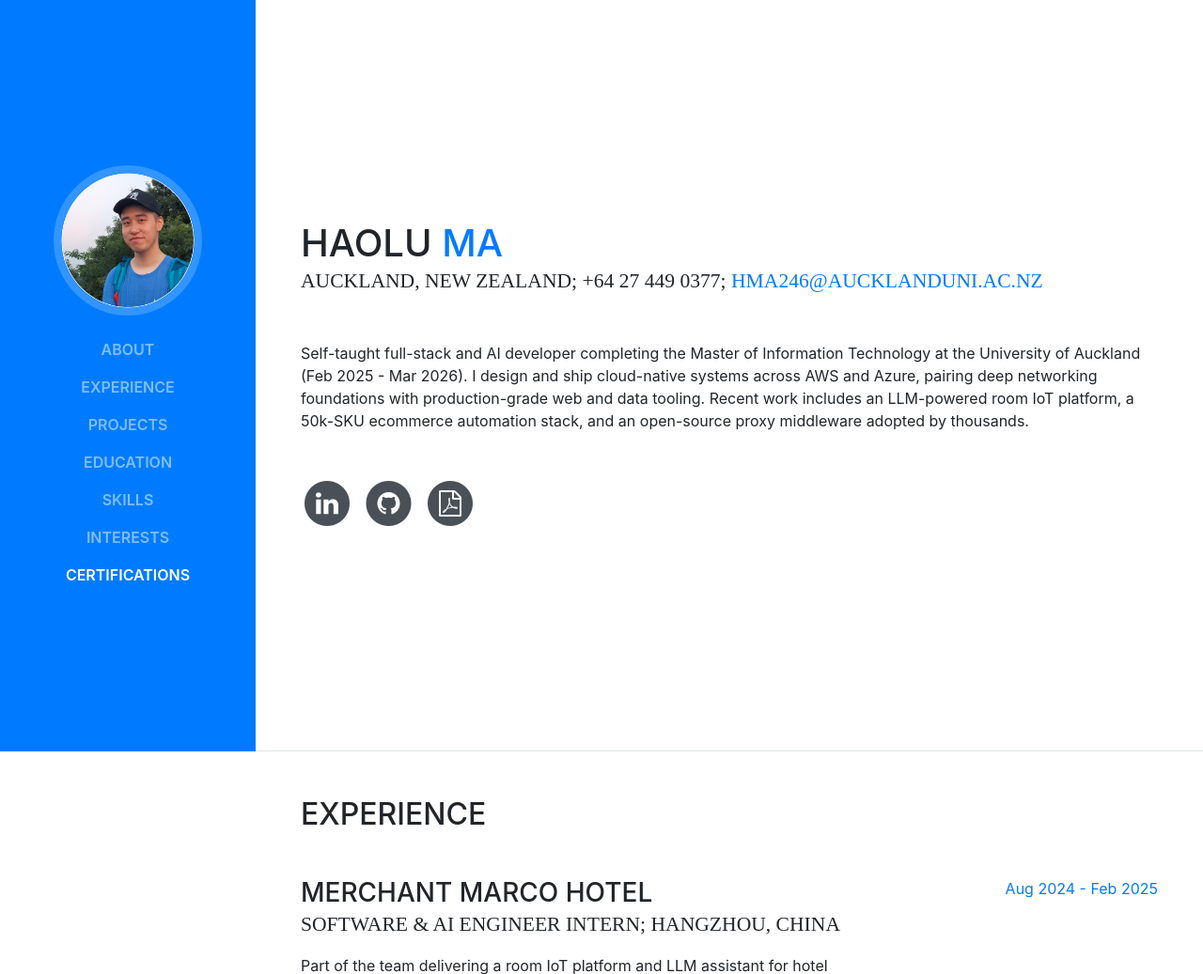
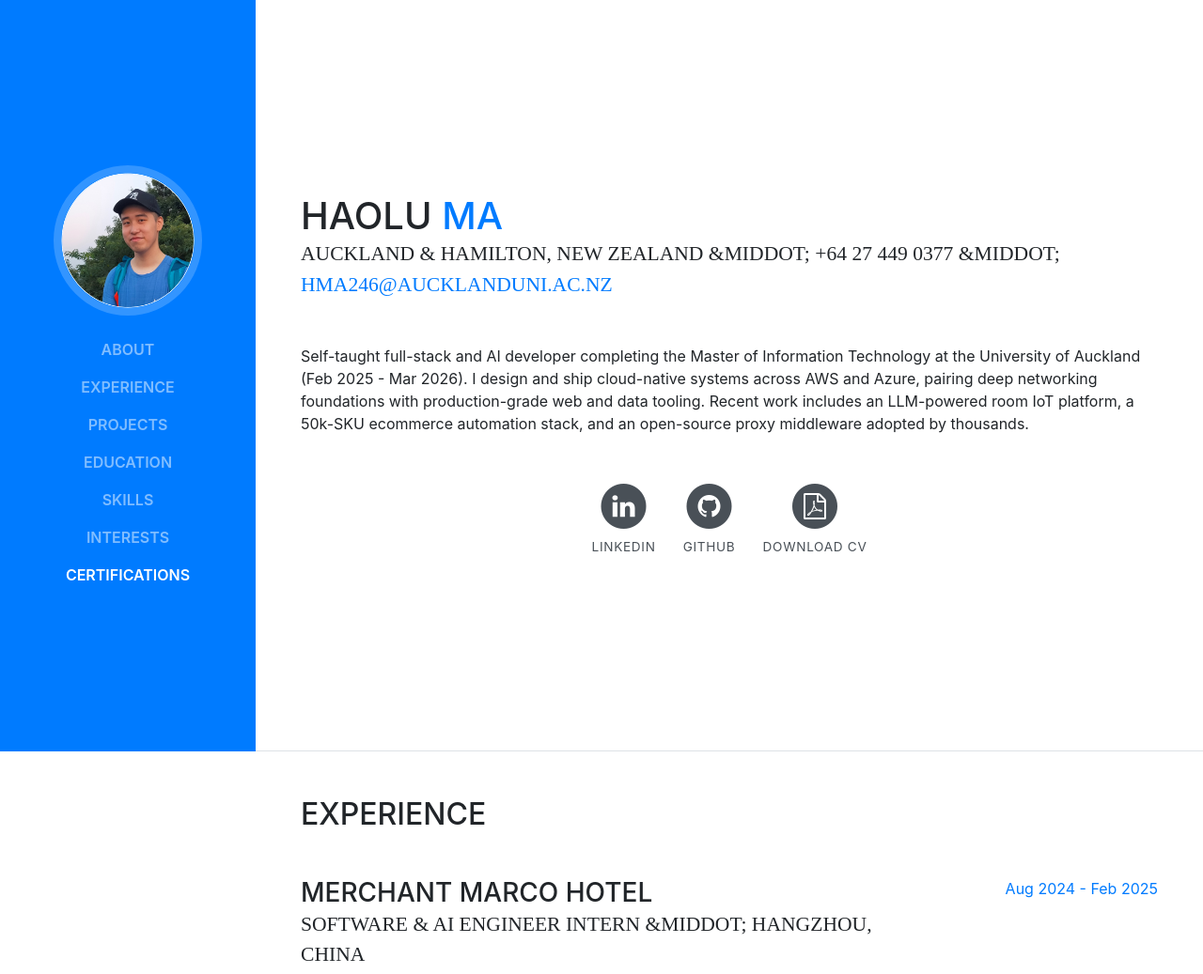
Before and after one commit to Bend-Function/Bend-Function, a website with bundled scripts: page index.html in a window 1280 px wide. Shown: the top 1037 px of the page at 94% size. Built offline with nearby package versions, Linux system fonts and the light colour scheme; a web font is replaced by a local one.

Commit message:
Enhance resume layout with improved social icons and labels; update location formatting

```diff
--- a/index.html
+++ b/index.html
@@ -18,6 +18,37 @@
 
     section.resume-section .resume-item ul li:last-child {
       margin-bottom: 0;
+    }
+
+    .list-social-icons a {
+      display: flex;
+      flex-direction: column;
+      align-items: center;
+      gap: 0.35rem;
+      text-decoration: none;
+    }
+
+    .list-social-icons {
+      display: flex;
+      justify-content: center;
+      gap: 1.5rem;
+      padding-left: 0;
+    }
+
+    .list-social-icons .list-inline-item {
+      margin: 0;
+    }
+
+    .list-social-icons .social-label {
+      font-size: 0.85rem;
+      text-transform: uppercase;
+      letter-spacing: 0.05em;
+      color: #495057;
+    }
+
+    .list-social-icons a:hover .social-label,
+    .list-social-icons a:focus .social-label {
+      color: #bd5d38;
     }
   </style>
 <!-- Bootstrap core CSS -->
@@ -109,7 +140,7 @@
         <h1 class="mb-0">Haolu
           <span class="text-primary">Ma</span>
         </h1>
-        <div class="subheading mb-5">Auckland, New Zealand; +64 27 449 0377;
+        <div class="subheading mb-5">Auckland &amp; Hamilton, New Zealand &amp;middot; +64 27 449 0377 &amp;middot;
           <a href="mailto:hma246@aucklanduni.ac.nz">hma246@aucklanduni.ac.nz</a>
         </div>
         <p class="mb-5">Self-taught full-stack and AI developer completing the Master of Information Technology at the University of Auckland (Feb 2025 - Mar 2026). I design and ship cloud-native systems across AWS and Azure, pairing deep networking foundations with production-grade web and data tooling. Recent work includes an LLM-powered room IoT platform, a 50k-SKU ecommerce automation stack, and an open-source proxy middleware adopted by thousands.</p>
@@ -120,6 +151,7 @@
                 <i class="fa fa-circle fa-stack-2x"></i>
                 <i class="fa fa-linkedin fa-stack-1x fa-inverse"></i>
               </span>
+              <span class="social-label">LinkedIn</span>
             </a>
           </li>
           <li class="list-inline-item">
@@ -128,6 +160,7 @@
                 <i class="fa fa-circle fa-stack-2x"></i>
                 <i class="fa fa-github fa-stack-1x fa-inverse"></i>
               </span>
+              <span class="social-label">GitHub</span>
             </a>
           </li>
           <li class="list-inline-item">
@@ -136,6 +169,7 @@
                 <i class="fa fa-circle fa-stack-2x"></i>
                 <i class="fa fa-file-pdf-o fa-stack-1x fa-inverse"></i>
               </span>
+              <span class="social-label">Download CV</span>
             </a>
           </li>
         </ul>
@@ -149,7 +183,7 @@
         <div class="resume-item d-flex flex-column flex-md-row mb-5">
           <div class="resume-content mr-auto">
             <h3 class="mb-0">Merchant Marco Hotel</h3>
-            <div class="subheading mb-3">Software &amp; AI Engineer Intern; Hangzhou, China</div>
+            <div class="subheading mb-3">Software &amp; AI Engineer Intern &amp;middot; Hangzhou, China</div>
             <p>Part of the team delivering a room IoT platform and LLM assistant for hotel operations.</p>
             <ul>
               <li>Planned for scale across about 300 rooms and 3,000 devices with role-based controls and PMS automation.</li>
@@ -167,7 +201,7 @@
         <div class="resume-item d-flex flex-column flex-md-row">
           <div class="resume-content mr-auto">
             <h3 class="mb-0">Square Tech</h3>
-            <div class="subheading mb-3">Customer Support &amp; Software Engineer Intern; Hamilton, New Zealand</div>
+            <div class="subheading mb-3">Customer Support &amp; Software Engineer Intern &amp;middot; Hamilton, New Zealand</div>
             <p>Introduced automation to eliminate manual catalogue work while supporting daily webshop operations.</p>
             <ul>
               <li>Built a Python automation suite that normalises supplier feeds and imports them into WooCommerce with schema validation and retries.</li>
@@ -192,7 +226,7 @@
         <div class="resume-item d-flex flex-column flex-md-row mb-5">
           <div class="resume-content mr-auto">
             <h3 class="mb-0">Skillnex</h3>
-            <div class="subheading mb-3">AI Talent-Matching Platform; University of Auckland</div>
+            <div class="subheading mb-3">AI Talent-Matching Platform &amp;middot; University of Auckland</div>
             <p>Course project building an interactive CV and job-matching platform as containerised microservices.</p>
             <ul>
               <li>Architected a React and TypeScript client, Node.js REST backend, and Python AI service deployed across AWS CloudFront, S3, ECS, SQS, and Lambda.</li>
@@ -209,7 +243,7 @@
         <div class="resume-item d-flex flex-column flex-md-row mb-5">
           <div class="resume-content mr-auto">
             <h3 class="mb-0">Open-source Proxy Middleware Maintainer</h3>
-            <div class="subheading mb-3">Community project; Go</div>
+            <div class="subheading mb-3">Community project &amp;middot; Go</div>
             <p>Maintained a multi-protocol proxy middleware adopted by thousands of users.</p>
             <ul>
               <li>Authored nearly the entire codebase covering node registration, user management, rate limiting, and automated TLS provisioning.</li>
```
